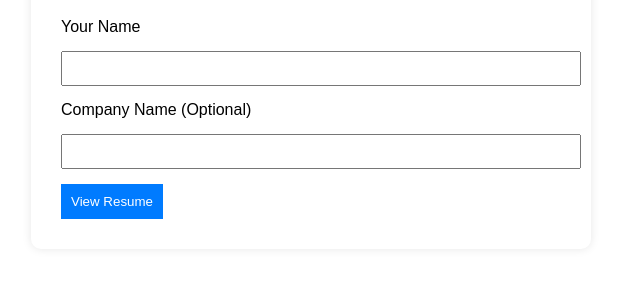
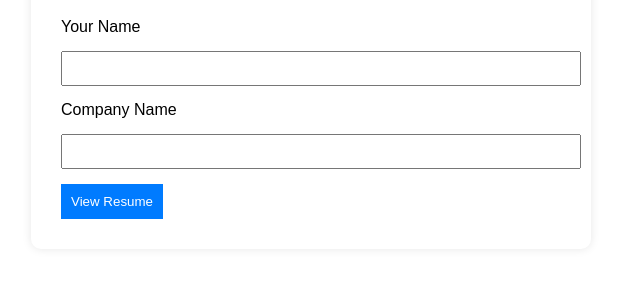
Before and after one commit to D-Patel007/QR-Resume-Tracker, a Flask app: page / in a window 1280 px wide. Shown: the part 233-533 px from the top of the page, without its empty margins (329-969 px from the left). Run offline with Flask 3, Linux system fonts and the light colour scheme.

Commit message:
Update index.html

```diff
--- a/templates/index.html
+++ b/templates/index.html
@@ -45,7 +45,7 @@
         <label for="name">Your Name</label>
         <input type="text" name="name" id="name" required>
 
-        <label for="company">Company Name (Optional)</label>
+        <label for="company">Company Name</label>
         <input type="text" name="company" id="company" required>
 
         <button type="submit">View Resume</button>
```
